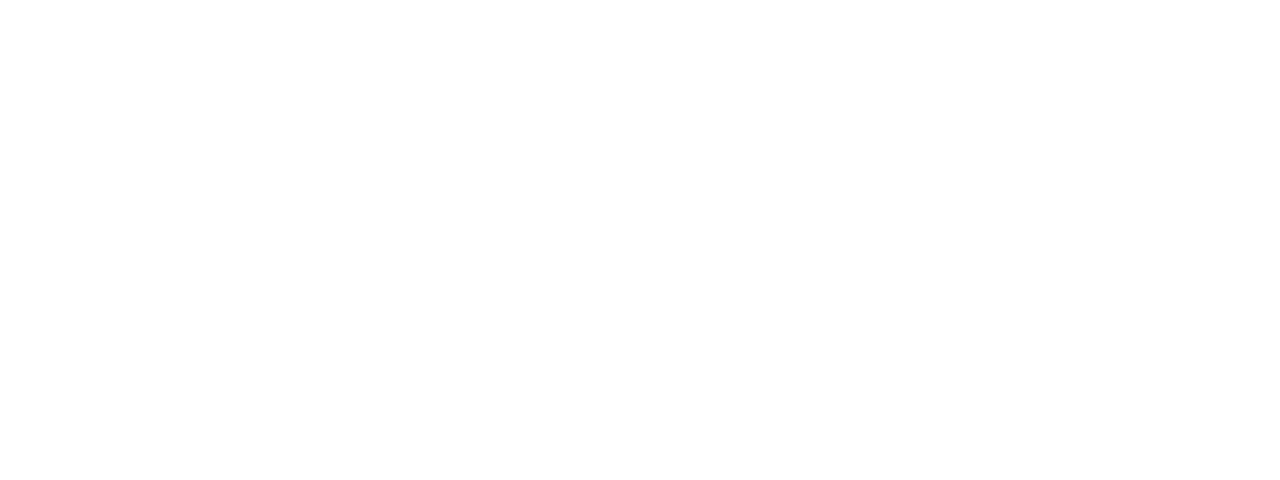
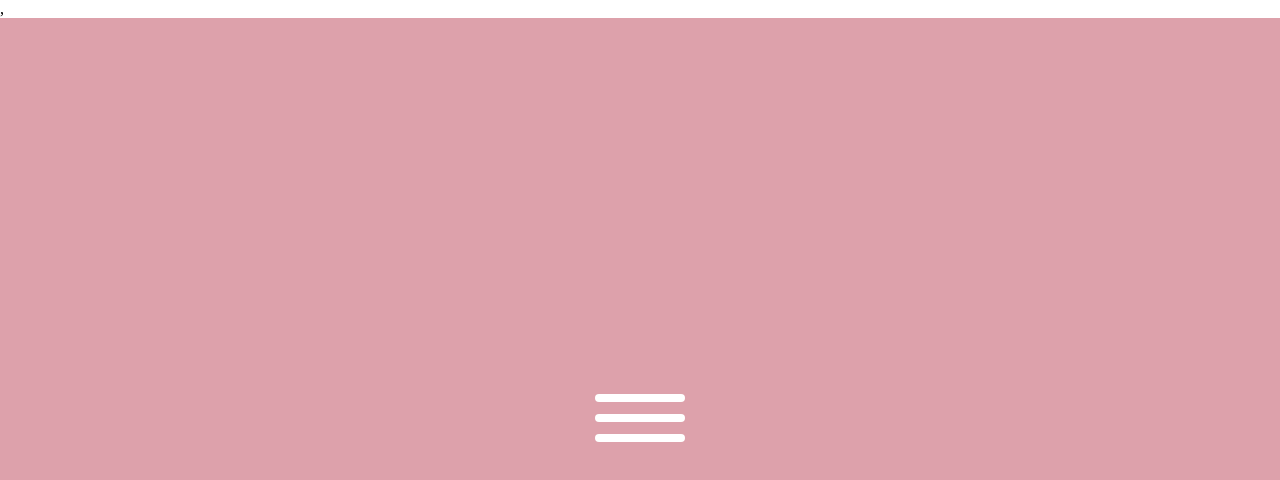
Before and after one commit to patrickdmatos/dio-desafio-github-primeiro-repc, a plain HTML site: page projetos/Modulo 2 HTML e CSS/Hamburgueria/index.html in a window 1280 px wide. Drawn offline with Linux system fonts and the light colour scheme.

Commit message:
hamburgueria1.0

```diff
--- a/projetos/Modulo 2 HTML e CSS/Hamburgueria/index.html
+++ b/projetos/Modulo 2 HTML e CSS/Hamburgueria/index.html
@@ -3,10 +3,19 @@
     <head>
         <meta charset="utf-8">
         <meta name="viewport" content="width+device-width, initial-scale=1.0">
-        <link rel="stylsheet" href="style.css">
+        <link rel="stylesheet" href="style.css">
         <title></title>
     </head>
     <body>
-
+        ,<div class="wrapper">
+            <div class="checkbox-wrapper">
+                <input type="checkbox" id="toggle">
+                <label class="checkbox" for="toggle">
+                    <div class="trace"></div>
+                    <div class="trace"></div>
+                    <div class="trace"></div>
+                </label>
+            </div>
+        </div>
     </body>
 </html>
--- a/projetos/Modulo 2 HTML e CSS/Hamburgueria/style.css
+++ b/projetos/Modulo 2 HTML e CSS/Hamburgueria/style.css
@@ -0,0 +1,58 @@
+*{
+    padding: 0;
+    margin: 0;
+    box-sizing: border-box;
+}
+
+.wrapper{
+    background-color: rgb(221,161,171);
+    width: 100%;
+    height: 100vh;
+    display: flex;
+    justify-content: center;
+    align-items: center;
+}
+.checkbox{
+    height: 100px;
+    width: 100px;
+    display: flex;
+    justify-content: center;
+    position: relative;
+    cursor: pointer;
+}
+.checkbox .trace{
+    width: 90px;
+    height: 8px;
+    background-color: white;
+    position: absolute;
+    border-radius: 4px;
+    transition: 0.5s ease-in-out;
+}
+.checkbox .trace:nth-child(1){
+    top: 26px;
+    transform: rotate(0);
+}
+.checkbox .trace:nth-child(2){
+    top: 46px;
+    transform: rotate(0);
+}
+.checkbox .trace:nth-child(3){
+    top: 66px;
+    transform: rotate(0);
+}
+#toggle{
+    display: none;
+}
+#toggle:checked + .checkbox .trace:nth-child(1){
+    transform: rotate(45deg);
+    top: 47px;
+}
+#toggle:checked + .checkbox .trace:nth-child(2){
+    transform: translateX(-100px);
+    width: 30px;
+    opacity: 0;
+}
+#toggle:checked + .checkbox .trace:nth-child(3){
+    transform: rotate(-45deg);
+    top: 48px;
+}
```
